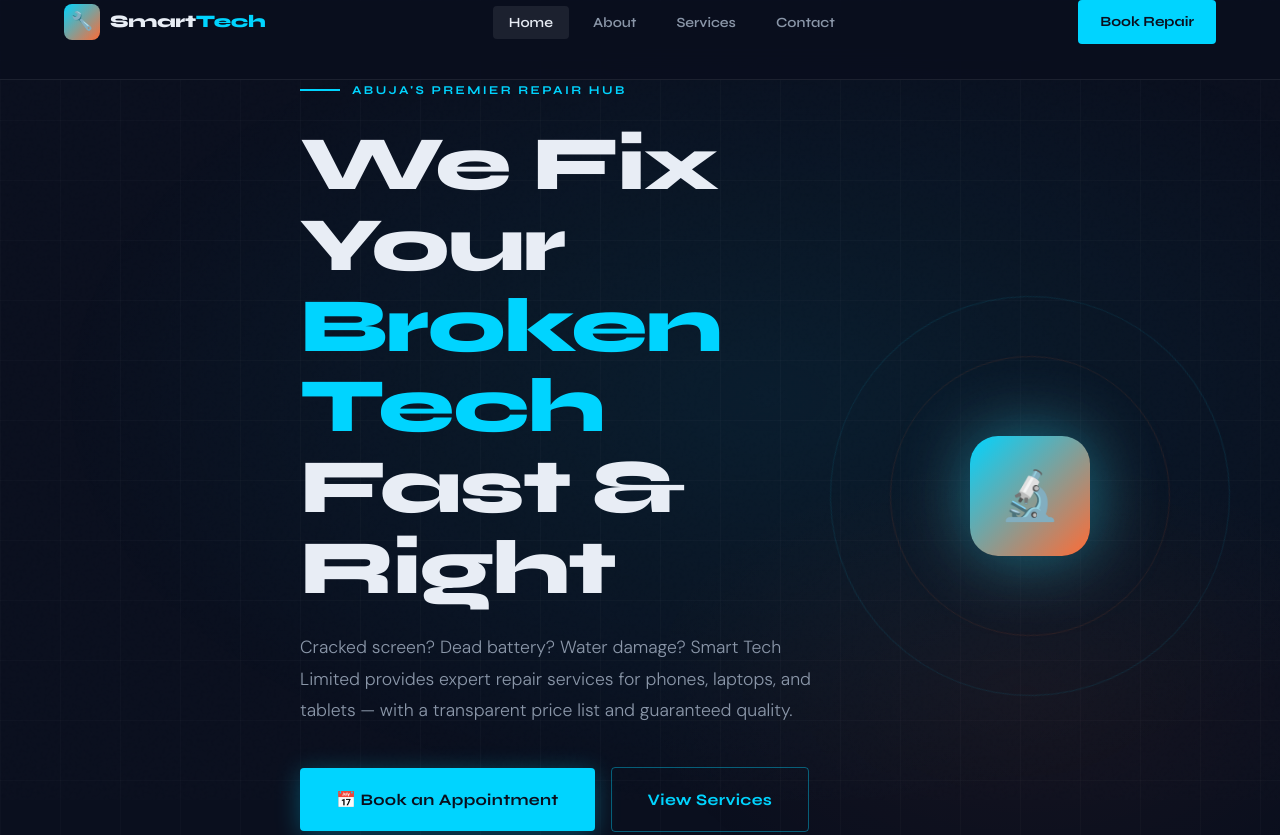
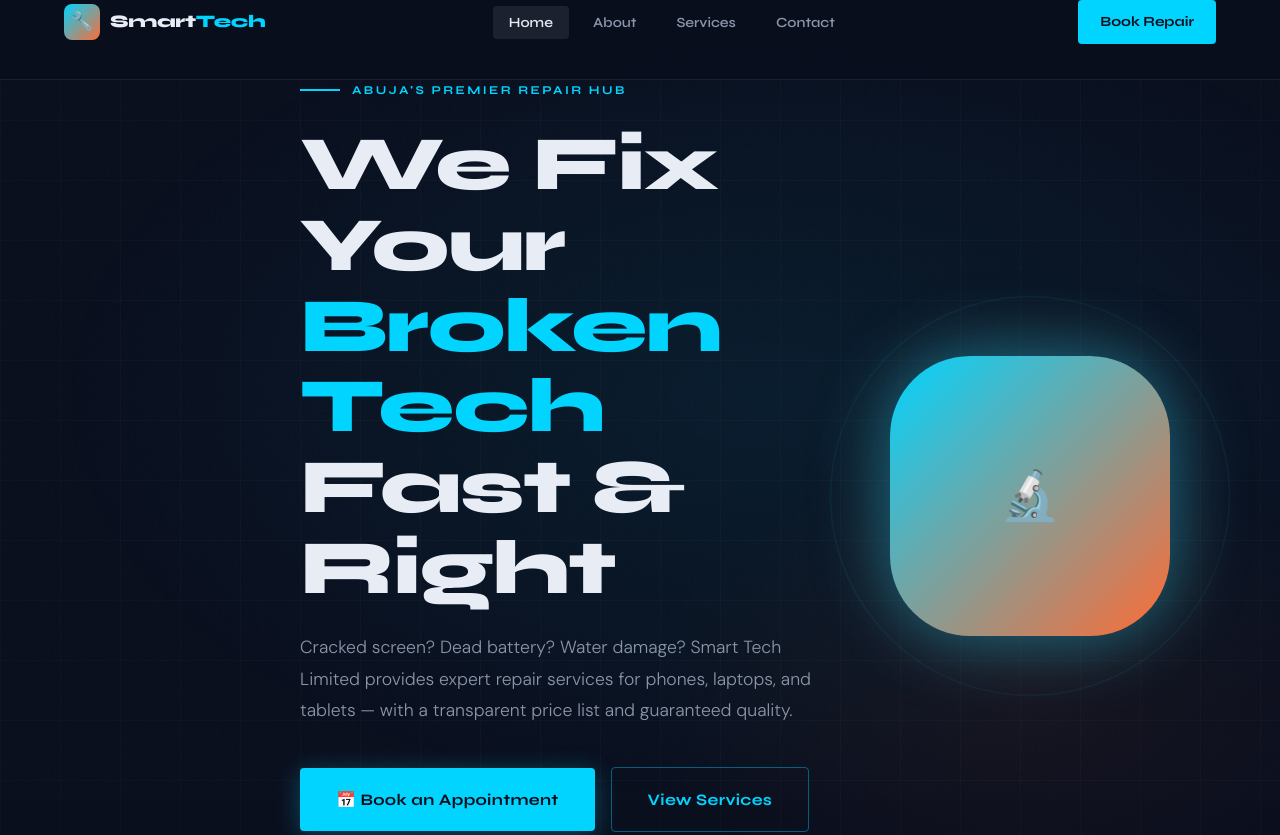
Before and after one commit to preshengr/DecodeLabs-Internship, a plain HTML site: page Project1/index.html in a window 1280 px wide. Shown: the top 835 px of the page. Drawn offline with Linux system fonts and the light colour scheme.

```diff
--- a/Project1/assets/css/style.css
+++ b/Project1/assets/css/style.css
@@ -531,20 +531,24 @@
   top: 50%;
   left: 50%;
   transform: translate(-50%, -50%);
-  width: 120px;
-  height: 120px;
+  width: 280px;
+  height: 280px;
   background: linear-gradient(
     135deg,
     var(--color-primary),
     var(--color-accent)
   );
-  border-radius: 28px;
+  border-radius: 80px;
   display: flex;
   align-items: center;
   justify-content: center;
   font-size: 3rem;
   box-shadow: 0 0 60px rgba(0, 212, 255, 0.3);
   animation: pulse-glow 3s ease-in-out infinite;
+}
+
+.hero-visual-center img {
+  border-radius: 80px;
 }
 
 @keyframes rotate {
```
Also changed, not shown: Project1/assets/images/Aisha Mohammed.webp (added), Project1/assets/images/Chuks.webp (added), Project1/assets/images/Emeka Obi.webp (added), Project1/assets/images/Fati.webp (added), Project1/assets/images/Main Repair.jpg (added), Project1/assets/images/Ngozi Eze.webp (added), Project1/assets/images/Seun.jpg (added), Project1/assets/images/Tunde Adeyemi.webp (added), Project1/assets/images/smartphone repair.jpg (added), Project1/assets/images/tablet repair.jpg (added).
